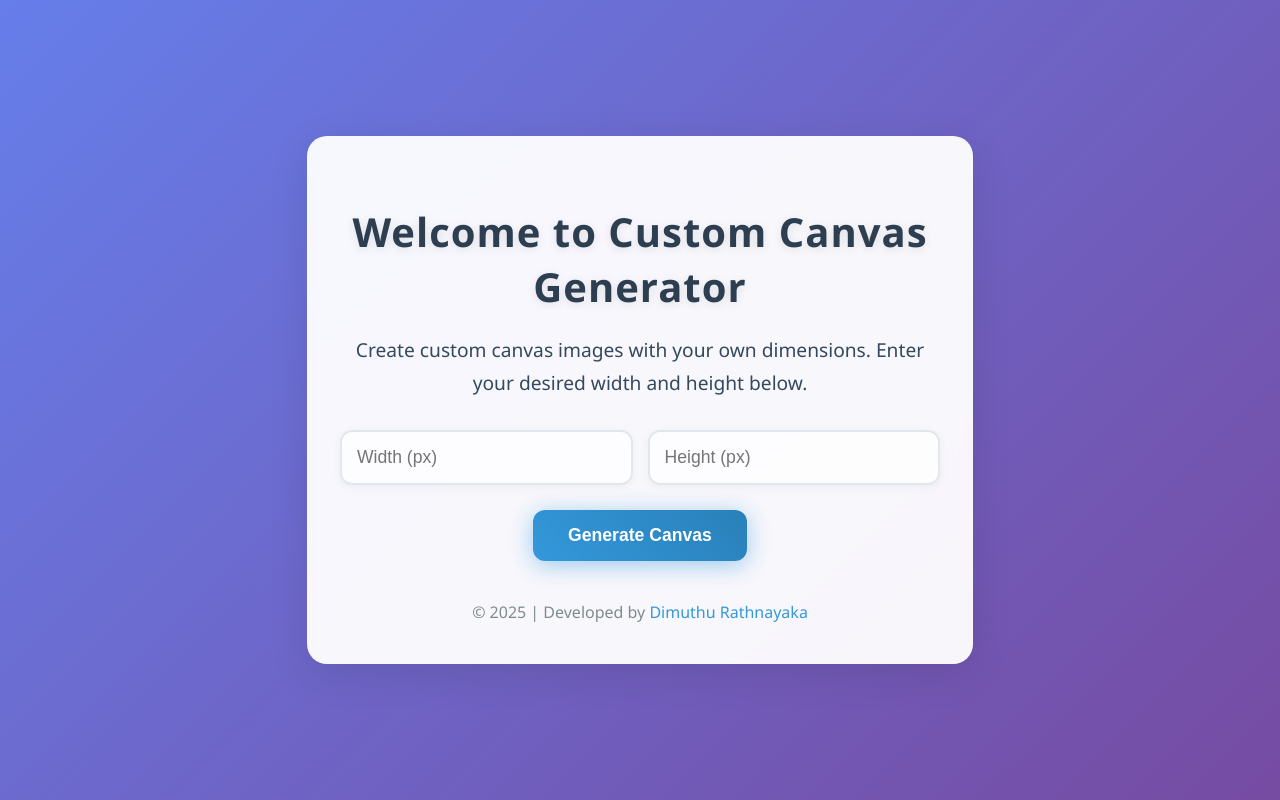
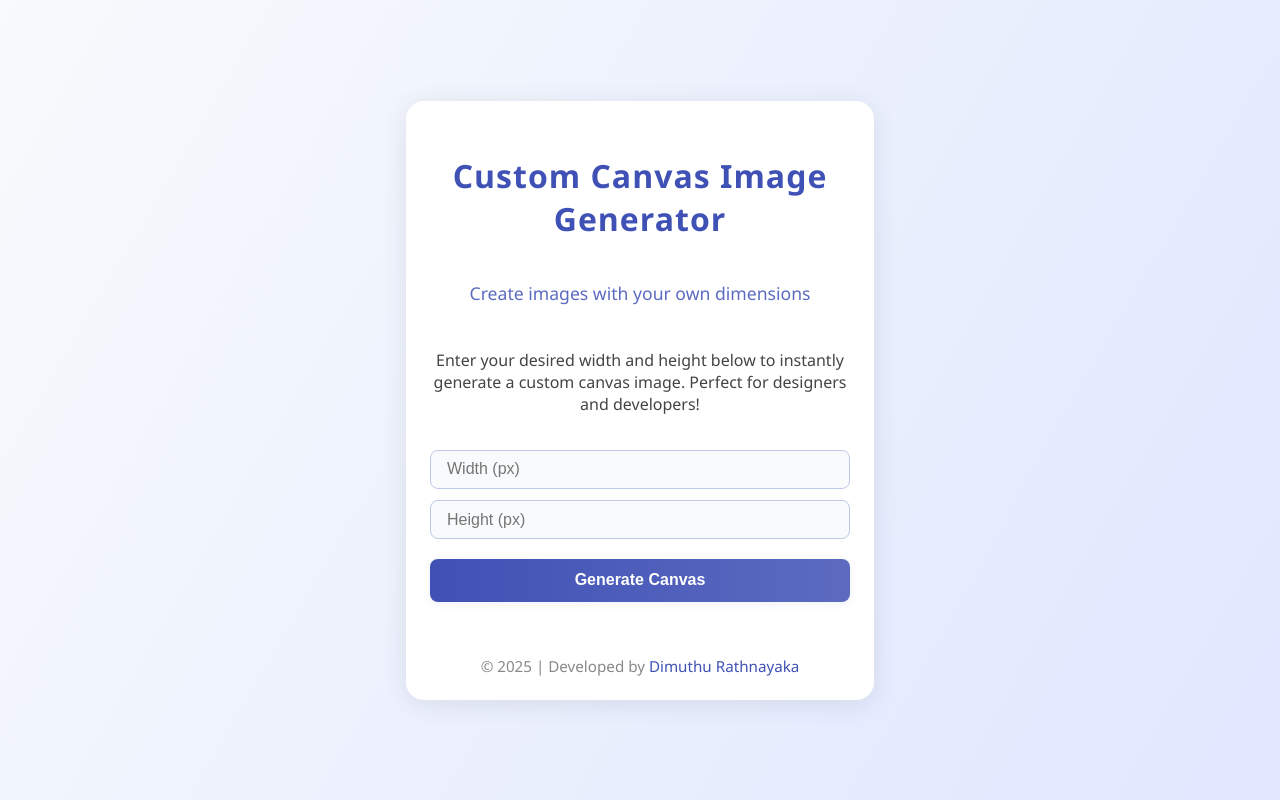
Before and after one commit to dimuthulk/Custom-Canvas-Generator, a Flask app: page / in a window 1280 px wide. Run offline with Flask 3, Linux system fonts and the light colour scheme.

Commit message:
version 1.0 complete

```diff
--- a/app.py
+++ b/app.py
@@ -1,4 +1,4 @@
-from flask import Flask, send_file, render_template
+from flask import Flask, send_file, render_template, send_from_directory
 from io import BytesIO
 from PIL import Image, ImageDraw, ImageFont
 import os
@@ -8,6 +8,30 @@ app = Flask(__name__)
 @app.route('/')
 def index():
     return render_template('index.html')
+
+
+@app.route('/favicon/<path:filename>')
+def serve_favicon(filename):
+    """Serve favicon files from the repository `favicon/` folder.
+
+    This allows using the provided `favicon/favicon-16x16.png` without moving
+    it into `static/` or `templates/`.
+    """
+
+    # The actual favicons live in templates/favicon
+    fav_dir = os.path.join(app.root_path, 'templates', 'favicon')
+    return send_from_directory(fav_dir, filename)
+
+
+@app.route('/favicon.ico')
+def favicon_ico():
+    # Serve the root /favicon.ico (browsers often request this)
+    fav_dir = os.path.join(app.root_path, 'templates', 'favicon')
+    ico_path = os.path.join(fav_dir, 'favicon.ico')
+    if os.path.exists(ico_path):
+        return send_from_directory(fav_dir, 'favicon.ico')
+    # fallback to the 16x16 png
+    return send_from_directory(fav_dir, 'favicon-16x16.png')
 
 @app.route('/<int:width>/<int:height>')
 def generate_image(width, height):
--- a/templates/index.html
+++ b/templates/index.html
@@ -1,203 +1,37 @@
 <!DOCTYPE html>
 <html lang="en">
+
 <head>
     <meta charset="UTF-8">
+    <title>Dimuthu Rathnayaka | dimuthulk.dev</title>
+    <link rel="icon" type="image/x-icon" href="favicon/favicon.ico">
     <meta name="viewport" content="width=device-width, initial-scale=1.0">
-    <title>Custom Canvas Generator | Create Custom Canvas Images Online</title>
-    <meta name="description" content="Generate custom canvas images with your own dimensions instantly. Easy, fast, and free online canvas generator for designers and developers.">
-    <meta name="keywords" content="canvas generator, custom canvas, image generator, online canvas, design tool, free canvas, canvas dimensions">
+    <meta name="description"
+        content="Generate custom canvas images with your own dimensions instantly. Easy, fast, and free online canvas generator for designers and developers.">
+    <meta name="keywords"
+        content="canvas generator, custom canvas, image generator, online canvas, design tool, free canvas, canvas dimensions, dimuthulk.dev, dimuthulk">
     <meta name="author" content="Dimuthu Rathnayaka">
     <meta property="og:title" content="Custom Canvas Generator">
-    <meta property="og:description" content="Create custom canvas images with your own dimensions. Start designing now!">
+    <meta property="og:description"
+        content="Create custom canvas images with your own dimensions. Start designing now!">
     <meta property="og:type" content="website">
     <meta property="og:url" content="https://dimuthulk.dev/">
-    <meta property="og:image" content="https://dimuthulk.dev/static/canvas-preview.png">
     <link rel="canonical" href="https://dimuthulk.dev/">
-    <!-- Favicons provided from templates/favicon_io served via /favicon/ route -->
-    <link rel="apple-touch-icon" sizes="180x180" href="/favicon/apple-touch-icon.png">
-    <link rel="icon" type="image/png" sizes="32x32" href="/favicon/favicon-32x32.png">
-    <link rel="icon" type="image/png" sizes="16x16" href="/favicon/favicon-16x16.png">
-    <link rel="manifest" href="/favicon/site.webmanifest">
-    <style>
-        body {
-            font-family: 'Segoe UI', 'Roboto', Arial, sans-serif;
-            background: linear-gradient(135deg, #667eea 0%, #764ba2 100%);
-            margin: 0;
-            padding: 0;
-            min-height: 100vh;
-            display: flex;
-            align-items: center;
-            justify-content: center;
-            animation: fadeIn 1.5s ease-in-out;
-        }
-        .container {
-            max-width: 600px;
-            width: 95vw;
-            margin: 20px auto;
-            background: rgba(255, 255, 255, 0.95);
-            backdrop-filter: blur(10px);
-            padding: 40px 32px;
-            border-radius: 20px;
-            box-shadow: 0 10px 40px rgba(0, 0, 0, 0.1);
-            text-align: center;
-            transition: all 0.3s ease;
-            border: 1px solid rgba(255, 255, 255, 0.2);
-        }
-        .container:hover {
-            transform: translateY(-5px);
-            box-shadow: 0 20px 60px rgba(0, 0, 0, 0.15);
-        }
-        h1 {
-            color: #2c3e50;
-            font-size: 2.5rem;
-            margin-bottom: 20px;
-            letter-spacing: 1px;
-            font-weight: 700;
-            text-shadow: 0 2px 10px rgba(0,0,0,0.1);
-            animation: slideIn 1s ease-out;
-        }
-        p {
-            color: #34495e;
-            font-size: 1.2rem;
-            margin-bottom: 30px;
-            line-height: 1.7;
-            animation: slideIn 1.2s ease-out;
-        }
-        form {
-            display: flex;
-            flex-wrap: wrap;
-            justify-content: center;
-            gap: 15px;
-            margin-bottom: 30px;
-        }
-        input[type="number"] {
-            flex: 1 1 150px;
-            min-width: 120px;
-            padding: 15px;
-            border: 2px solid #e1e8ed;
-            border-radius: 12px;
-            font-size: 1.1rem;
-            background: rgba(255, 255, 255, 0.8);
-            transition: all 0.3s ease;
-            box-shadow: 0 2px 10px rgba(0,0,0,0.05);
-        }
-        input[type="number"]:focus {
-            border-color: #3498db;
-            outline: none;
-            box-shadow: 0 0 0 3px rgba(52, 152, 219, 0.2);
-            transform: scale(1.02);
-        }
-        .button {
-            display: inline-block;
-            padding: 15px 35px;
-            background: linear-gradient(45deg, #3498db, #2980b9);
-            color: #fff;
-            border: none;
-            border-radius: 12px;
-            font-size: 1.1rem;
-            font-weight: 600;
-            cursor: pointer;
-            box-shadow: 0 4px 15px rgba(52, 152, 219, 0.3);
-            transition: all 0.3s ease;
-            text-decoration: none;
-            margin-top: 10px;
-            animation: pulse 2s infinite;
-        }
-        .button:hover {
-            background: linear-gradient(45deg, #2980b9, #3498db);
-            box-shadow: 0 6px 20px rgba(52, 152, 219, 0.4);
-            transform: translateY(-2px) scale(1.05);
-        }
-        .footer {
-            margin-top: 40px;
-            text-align: center;
-            color: #7f8c8d;
-            font-size: 1rem;
-            animation: fadeInUp 1.5s ease-out;
-        }
-        .footer a {
-            color: #3498db;
-            text-decoration: none;
-            font-weight: 500;
-            transition: color 0.3s ease;
-        }
-        .footer a:hover {
-            color: #2980b9;
-            text-decoration: underline;
-        }
-        @media (max-width: 768px) {
-            .container {
-                padding: 30px 20px;
-                max-width: 95vw;
-            }
-            h1 {
-                font-size: 2rem;
-            }
-            p {
-                font-size: 1.1rem;
-            }
-            form {
-                flex-direction: column;
-                gap: 10px;
-            }
-            input[type="number"] {
-                width: 100%;
-                margin-bottom: 10px;
-            }
-            .button {
-                width: 100%;
-                padding: 15px;
-            }
-        }
-        @media (max-width: 480px) {
-            .container {
-                padding: 20px 15px;
-                border-radius: 15px;
-            }
-            h1 {
-                font-size: 1.8rem;
-            }
-            p {
-                font-size: 1rem;
-            }
-            input[type="number"] {
-                padding: 12px;
-                font-size: 1rem;
-            }
-            .button {
-                padding: 12px;
-                font-size: 1rem;
-            }
-            .footer {
-                font-size: 0.9rem;
-            }
-        }
-        @keyframes fadeIn {
-            from { opacity: 0; }
-            to { opacity: 1; }
-        }
-        @keyframes slideIn {
-            from { transform: translateY(30px); opacity: 0; }
-            to { transform: translateY(0); opacity: 1; }
-        }
-        @keyframes fadeInUp {
-            from { transform: translateY(20px); opacity: 0; }
-            to { transform: translateY(0); opacity: 1; }
-        }
-        @keyframes pulse {
-            0% { box-shadow: 0 4px 15px rgba(52, 152, 219, 0.3); }
-            50% { box-shadow: 0 4px 25px rgba(52, 152, 219, 0.5); }
-            100% { box-shadow: 0 4px 15px rgba(52, 152, 219, 0.3); }
-        }
-    </style>
+
+        <!-- Link to external stylesheet for separate styling -->
+        <link rel="stylesheet" href="style.css">
 </head>
+
 <body>
-    <div class="container">
-        <h1>Welcome to Custom Canvas Generator</h1>
-        <p>Create custom canvas images with your own dimensions. Enter your desired width and height below.</p>
-        <form action="" method="get" onsubmit="event.preventDefault(); window.location.href='/' + document.getElementById('width').value + '/' + document.getElementById('height').value;">
-            <input type="number" id="width" name="width" min="1" placeholder="Width (px)" required>
-            <input type="number" id="height" name="height" min="1" placeholder="Height (px)" required>
+    <div class="container card fade-in">
+        <h1 class="main-title">Custom Canvas Image Generator</h1>
+        <h2 class="subtitle">Create images with your own dimensions</h2>
+        <p class="description">Enter your desired width and height below to instantly generate a custom canvas image. Perfect for designers and developers!</p>
+        <form class="canvas-form" action="" method="get" onsubmit="event.preventDefault(); window.location.href='/' + document.getElementById('width').value + '/' + document.getElementById('height').value;">
+            <div class="input-group">
+                <input type="number" id="width" name="width" min="1" placeholder="Width (px)" required>
+                <input type="number" id="height" name="height" min="1" placeholder="Height (px)" required>
+            </div>
             <button type="submit" class="button">Generate Canvas</button>
         </form>
         <div class="footer">
@@ -205,3 +39,6 @@
             <a href="https://www.linkedin.com/in/dimuthu-rathnayaka" target="_blank">Dimuthu Rathnayaka</a>
         </div>
     </div>
+</body>
+
+</html>
--- a/templates/style.css
+++ b/templates/style.css
@@ -0,0 +1,223 @@
+.fade-in {
+	animation: fadeIn 1.2s cubic-bezier(.77,0,.18,1) both;
+}
+
+@keyframes fadeIn {
+	0% {
+		opacity: 0;
+		transform: translateY(30px) scale(0.98);
+	}
+	100% {
+		opacity: 1;
+		transform: translateY(0) scale(1);
+	}
+}
+
+.button {
+	/* ...existing styles... */
+	position: relative;
+	overflow: hidden;
+}
+
+.button::after {
+	content: "";
+	position: absolute;
+	left: 50%;
+	top: 50%;
+	width: 0;
+	height: 0;
+	background: rgba(255,255,255,0.3);
+	border-radius: 100%;
+	transform: translate(-50%, -50%);
+	transition: width 0.4s cubic-bezier(.77,0,.18,1), height 0.4s cubic-bezier(.77,0,.18,1);
+	z-index: 0;
+}
+
+.button:active::after {
+	width: 200%;
+	height: 200%;
+}
+
+.button span {
+	position: relative;
+	z-index: 1;
+}
+
+input[type="number"] {
+	/* ...existing styles... */
+	transition: box-shadow 0.2s, border-color 0.2s;
+}
+
+input[type="number"]:focus {
+	box-shadow: 0 0 0 2px #c5cae9;
+}
+
+
+body {
+	font-family: 'Segoe UI', Arial, sans-serif;
+	background: linear-gradient(120deg, #f8fafc 0%, #e0e7ff 100%);
+	margin: 0;
+	min-height: 100vh;
+	color: #22223b;
+	display: flex;
+	align-items: center;
+	justify-content: center;
+}
+
+.container.card {
+	width: 100%;
+	max-width: 420px;
+	margin: 32px auto;
+	background: #fff;
+	border-radius: 18px;
+	box-shadow: 0 4px 24px rgba(60, 72, 88, 0.12);
+	padding: 32px 24px 24px 24px;
+	text-align: center;
+	display: flex;
+	flex-direction: column;
+	gap: 1.2em;
+}
+
+.logo img {
+	width: 56px;
+	height: 56px;
+	margin-bottom: 0.5em;
+}
+
+.main-title {
+	font-size: 2rem;
+	margin-bottom: 0.2em;
+	color: #3f51b5;
+	letter-spacing: 1px;
+	font-weight: 700;
+}
+
+.subtitle {
+	font-size: 1.1em;
+	color: #5c6bc0;
+	margin-bottom: 0.5em;
+	font-weight: 500;
+}
+
+.description {
+	font-size: 1em;
+	color: #444;
+	margin-bottom: 1em;
+}
+
+.canvas-form {
+	display: flex;
+	flex-direction: column;
+	gap: 1em;
+	margin-bottom: 1em;
+}
+
+.input-group {
+	display: flex;
+	gap: 0.7em;
+	flex-wrap: wrap;
+	justify-content: center;
+}
+
+input[type="number"] {
+	flex: auto;
+	min-width: 100px;
+	padding: 0.6em 1em;
+	border: 1px solid #bfc8e6;
+	border-radius: 8px;
+	font-size: 1em;
+	transition: border-color 0.2s;
+	background: #f8fafc;
+}
+
+
+input[type="number"]:focus {
+	border-color: #3f51b5;
+	outline: none;
+}
+
+.button {
+	background: linear-gradient(90deg, #3f51b5 0%, #5c6bc0 100%);
+	color: #fff;
+	border: none;
+	border-radius: 8px;
+	padding: 0.8em 1.4em;
+	font-size: 1em;
+	font-weight: 600;
+	cursor: pointer;
+	box-shadow: 0 2px 8px rgba(63, 81, 181, 0.08);
+	transition: background 0.2s, transform 0.1s;
+	margin-top: 0.2em;
+}
+
+.button:hover {
+	background: linear-gradient(90deg, #283593 0%, #3f51b5 100%);
+	transform: translateY(-2px) scale(1.03);
+}
+
+.footer {
+	font-size: 0.95em;
+	color: #888;
+	margin-top: 1.2em;
+}
+
+.footer a {
+	color: #3f51b5;
+	text-decoration: none;
+	font-weight: 500;
+	transition: color 0.2s;
+}
+
+.footer a:hover {
+	color: #283593;
+	text-decoration: underline;
+}
+
+@media (max-width: 600px) {
+	body {
+		padding: 0;
+		align-items: flex-start;
+	}
+	.container.card {
+		max-width: 98vw;
+		margin: 12px auto;
+		padding: 16px 4vw 16px 4vw;
+		border-radius: 12px;
+		box-shadow: 0 2px 8px rgba(60, 72, 88, 0.10);
+	}
+	.main-title {
+		font-size: 1.3rem;
+	}
+	.logo img {
+		width: 40px;
+		height: 40px;
+	}
+	.input-group {
+		flex-direction: column;
+		gap: 0.5em;
+	}
+	input[type="number"] {
+		min-width: px;
+		font-size: 0.95em;
+		/* padding: 0.5em 0.4em; */
+	}
+	.button {
+		font-size: 0.95em;
+		padding: 0.7em 1em;
+	}
+}
+
+@media (max-width: 400px) {
+	.container.card {
+		padding: 4px 2vw 4px 2vw;
+	}
+	.main-title {
+		font-size: 1.1rem;
+	}
+}
+@media (max-width: 400px) {
+    input[type="number"] {
+        padding-top: 0.3em;
+        padding-bottom: 0.3em;
+    }
+}
```
Also changed, not shown: favicon.ico (added), templates/favicon/android-chrome-192x192.png (added), templates/favicon/android-chrome-512x512.png (added), templates/favicon/apple-touch-icon.png (added), templates/favicon/favicon-16x16.png (added), templates/favicon/favicon-32x32.png (added), templates/favicon/favicon.ico (added), templates/favicon/site.webmanifest (renamed from templates/favicon_io/site.webmanifest), templates/favicon_io/README.txt (deleted), templates/favicon_io/android-chrome-192x192.png (deleted), templates/favicon_io/android-chrome-512x512.png (deleted), templates/favicon_io/apple-touch-icon.png (deleted), templates/favicon_io/favicon-16x16.png (deleted), templates/favicon_io/favicon-32x32.png (deleted), 1 more files.
